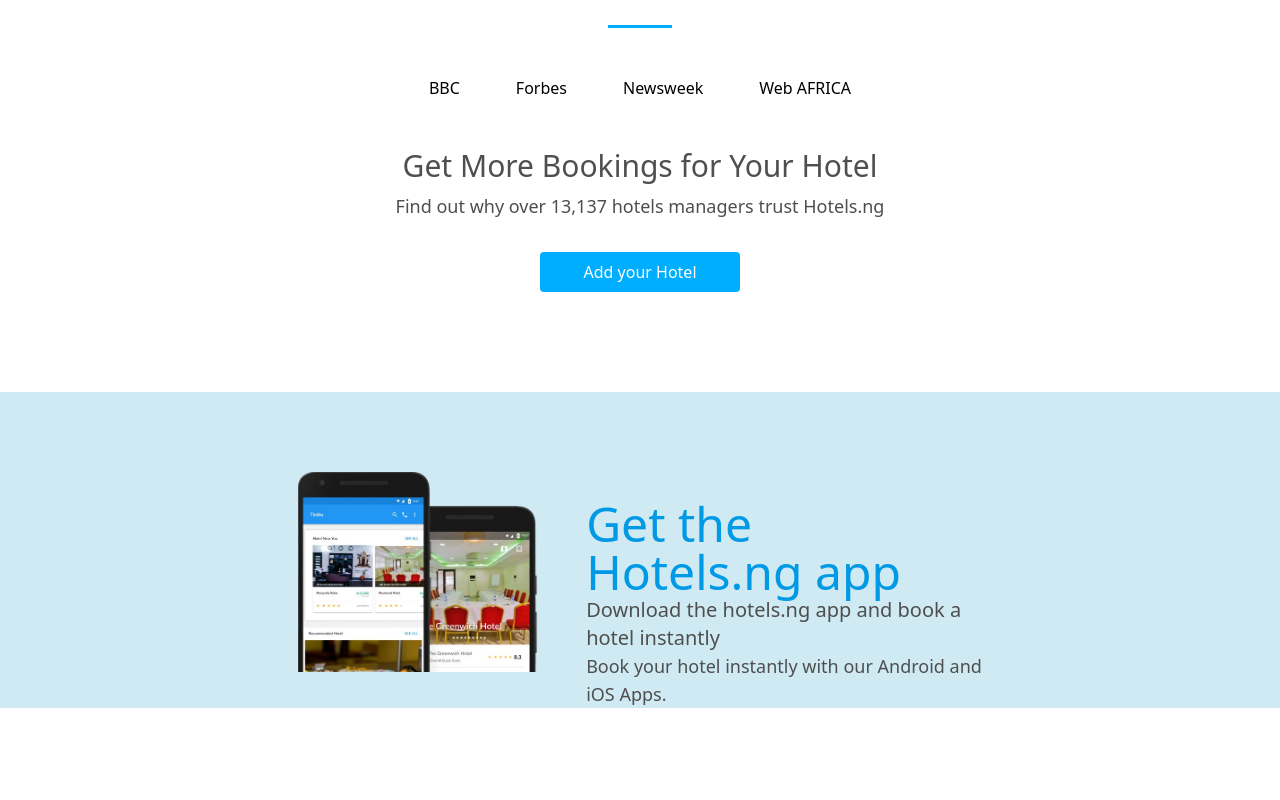
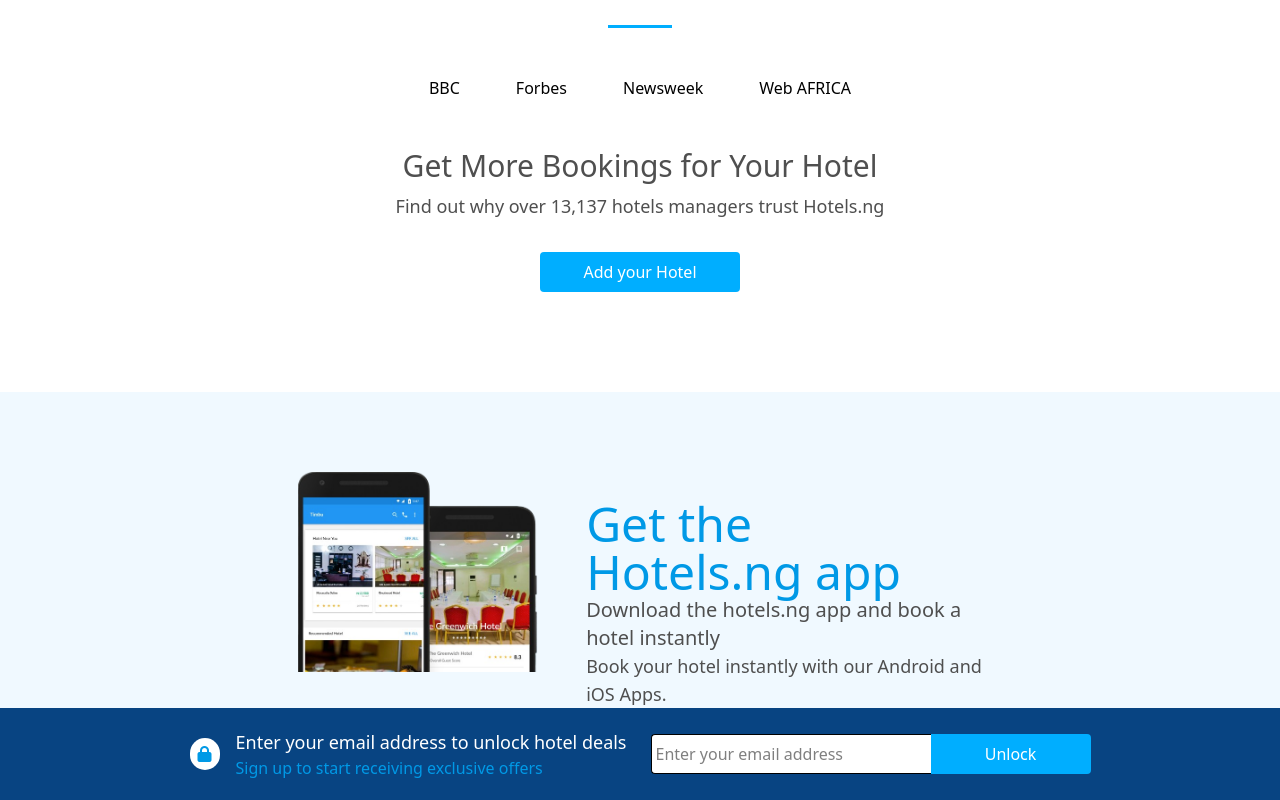
Before and after one commit to Justchidi26/hotel-react, a React (Vite) app in the folder hotel-react/: page / in a window 1280 px wide. Shown: the part 3618-4418 px from the top of the page. Before the commit the page ends 4326 px from the top, so only its background shows below. Built offline with nearby package versions, Linux system fonts and the light colour scheme.

Commit message:
Add EmailForm Component and edit HotelApp

```diff
--- a/hotel-react/src/App.jsx
+++ b/hotel-react/src/App.jsx
@@ -7,6 +7,7 @@
 import Deals from "./Deals";
 import Features from "./Features";
 import HotelApp from "./HotelApp";
+import EmailForm from "./EmailForm";
 
 function App() {
   return (
@@ -23,6 +24,7 @@
         <Deals />
         <Features />
         <HotelApp />
+        <EmailForm />
       </div>
     </>
   );
--- /dev/null
+++ b/hotel-react/src/EmailForm.jsx
@@ -0,0 +1,31 @@
+const EmailForm = () => {
+  return (
+    <div className="flex bg-[#084482] w-screen items-center justify-center h-23 gap-6">
+      <div className="flex gap-4 items-center justify-center">
+        <i class="text-[#0099e6] bg-white rounded-full p-2 fa-solid fa-lock"></i>
+        <div className="flex flex-col">
+          <div className="text-lg text-white font-medium">
+            Enter your email address to unlock hotel deals
+          </div>
+          <div className="text-[#0099e6]">
+            Sign up to start receiving exclusive offers
+          </div>
+        </div>
+      </div>
+      <div className="flex">
+        <div className="flex items-center border-l border-t border-b h-10 bg-white w-70 p-1 rounded-tl-sm  rounded-bl-sm">
+          <input
+            type="text"
+            placeholder="Enter your email address"
+            className="w-full outline-none"
+          />
+        </div>
+        <button className="bg-[#00aeff] text-white cursor-pointer w-40 h-10 p-2 rounded-tr-sm  rounded-br-sm hover:bg-[#0099e6] transition duration-700 ease-in-out">
+          Unlock
+        </button>
+      </div>
+    </div>
+  );
+};
+
+export default EmailForm;
--- a/hotel-react/src/HotelApp.jsx
+++ b/hotel-react/src/HotelApp.jsx
@@ -1,7 +1,7 @@
 import appimage from "./assets/app-image.png";
 const HotelApp = () => {
   return (
-    <div className="mt-20 bg-[#cfeaf2] flex w-screen justify-center gap-12">
+    <div className="mt-20 bg-sky-50 flex w-screen justify-center gap-12">
       <div
         className="h-50 w-60 bg-cover bg-center mt-20"
         style={{ backgroundImage: `url(${appimage})` }}
```
